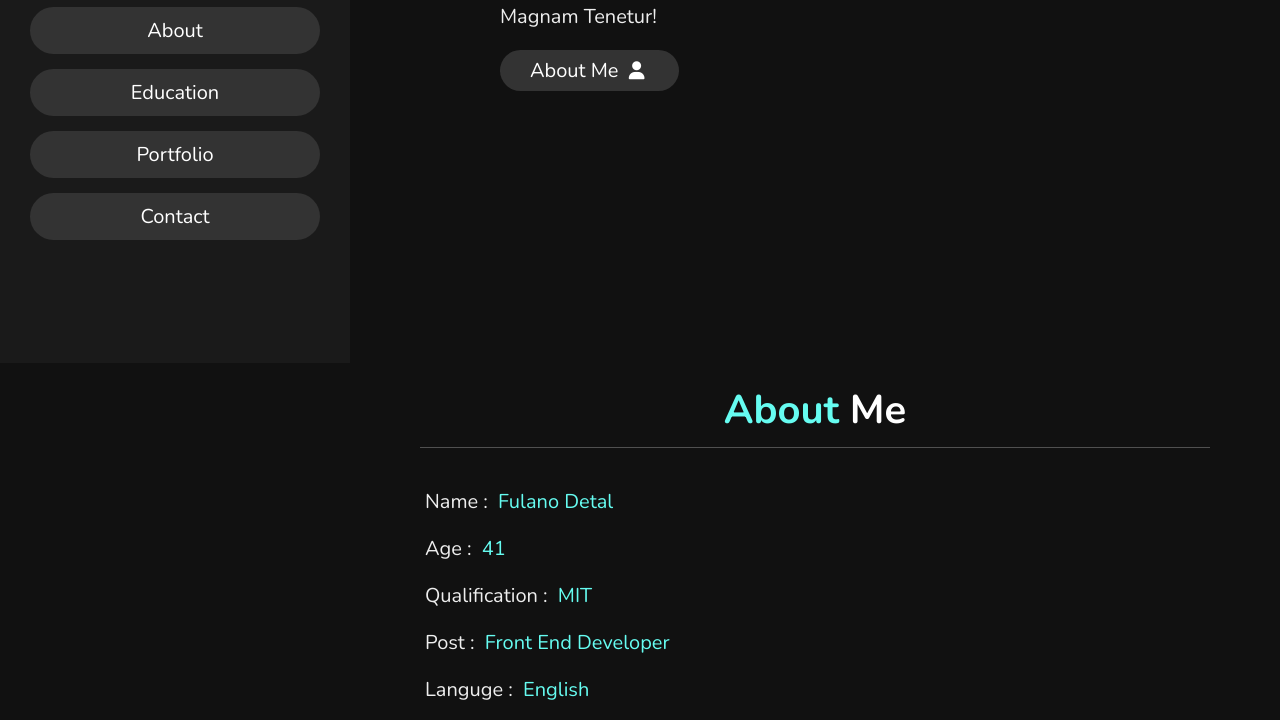
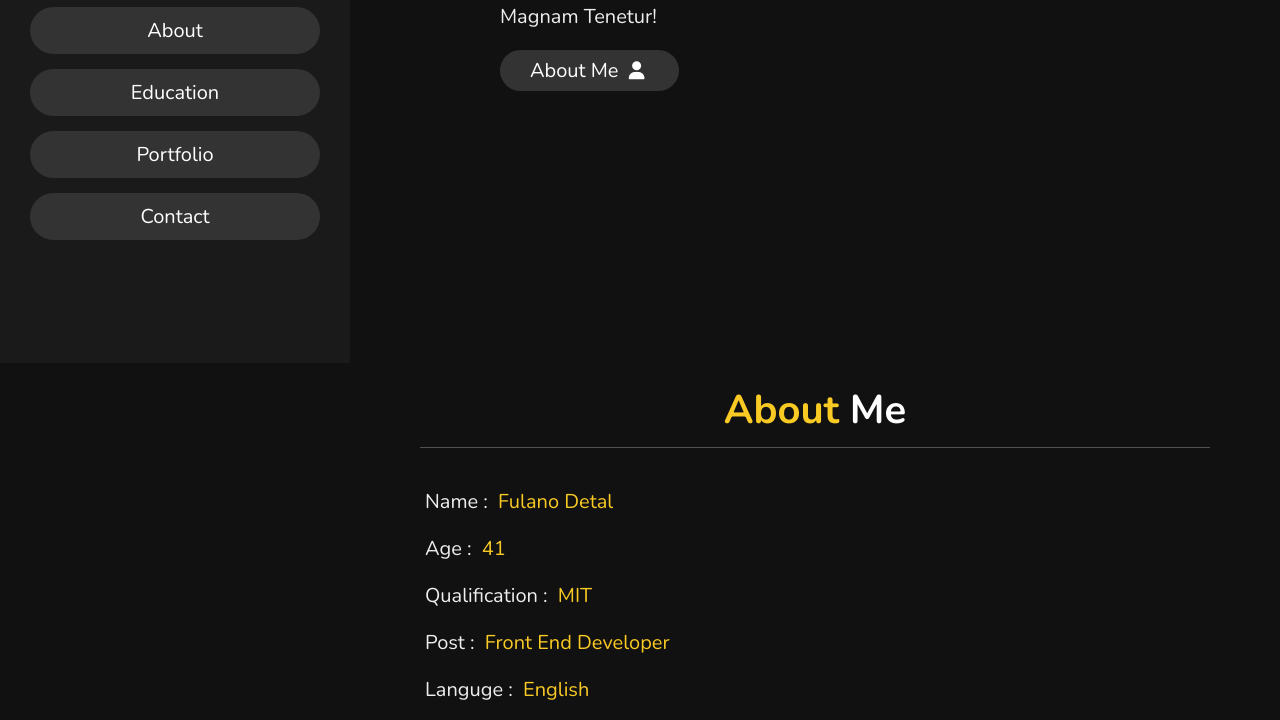
Before and after one commit to franckscarduelli/pagtest3, a plain HTML site: page index.html in a window 1280 px wide. Shown: the part 437-1157 px from the top of the page. Drawn offline with nearby package versions, Linux system fonts and the light colour scheme.

Commit message:
Update style.css

```diff
--- a/style.css
+++ b/style.css
@@ -1,7 +1,7 @@
 @import url('https://fonts.googleapis.com/css2?family=Nunito:ital,wght@0,200..1000;1,200..1000&display=swap');
 
 :root{
-    --color1: #66fcf1;
+    --color1: #f9ca24;
 }
 
 *{
```
